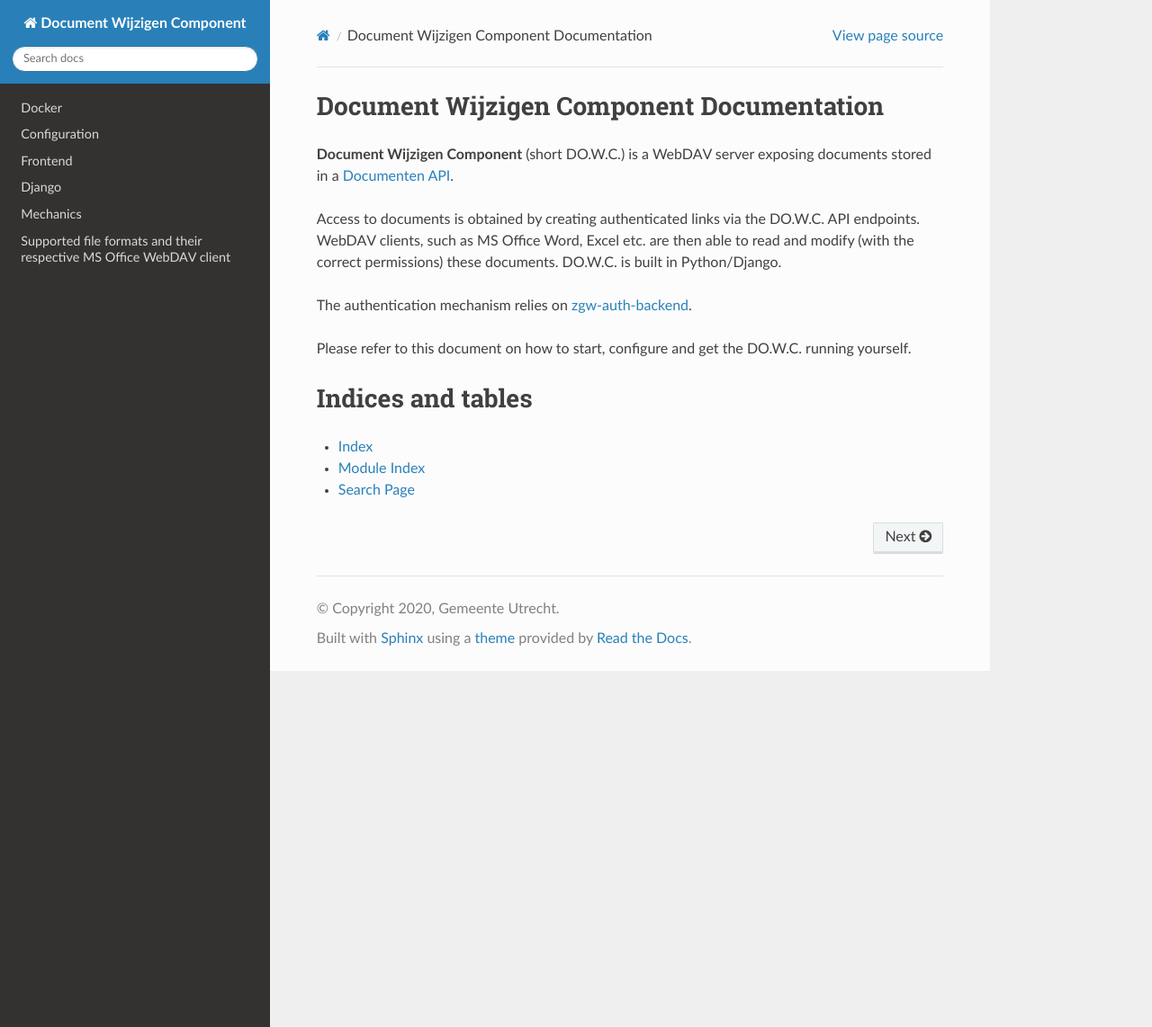
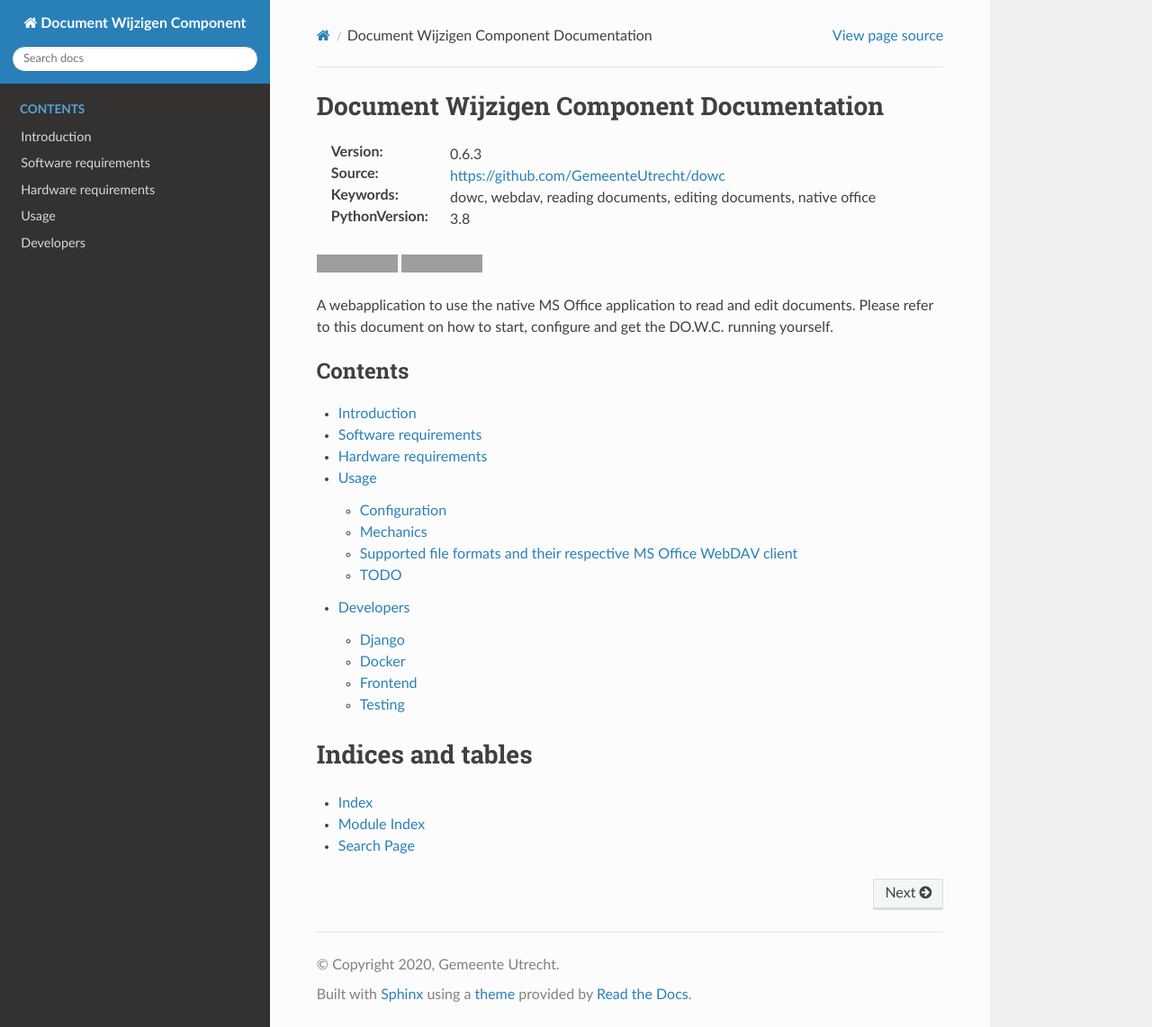
Before and after one commit to GemeenteUtrecht/dowc, a Sphinx documentation site: the page built from doc/index.rst, in a window 1280 px wide and 1142 px high. Shown: the whole window at 90% size. Built offline with Sphinx 7.4.7 and the Read the Docs theme 2.0.0, drawn with Linux system fonts in a browser that asks for light colours; grey boxes are pictures that could not be loaded.

Commit message:
:memo: Include requirements in documentation

```diff
--- a/doc/conf.py
+++ b/doc/conf.py
@@ -22,7 +22,7 @@ copyright = "2020, Gemeente Utrecht"
 author = "Gemeente Utrecht"
 
 # The full version, including alpha/beta/rc tags
-release = "0.1.3"
+release = "0.6.3"
 
 
 # -- General configuration ---------------------------------------------------
--- a/doc/index.rst
+++ b/doc/index.rst
@@ -1,24 +1,24 @@
 Document Wijzigen Component Documentation
 =========================================
 
-**Document Wijzigen Component** (short DO.W.C.) is a WebDAV server exposing documents stored in a `Documenten API <https://documenten-api.vng.cloud/>`_.
+:Version: 0.6.3
+:Source: https://github.com/GemeenteUtrecht/dowc
+:Keywords: dowc, webdav, reading documents, editing documents, native office
+:PythonVersion: 3.8
 
-Access to documents is obtained by creating authenticated links via the DO.W.C. API endpoints. WebDAV clients, such as MS Office Word, Excel etc. are then able to read and modify (with the correct permissions) these documents. DO.W.C. is built in Python/Django.
+|build-status| |black|
 
-The authentication mechanism relies on `zgw-auth-backend <https://github.com/maykinmedia/zgw-auth-backend>`_.
-
+A webapplication to use the native MS Office application to read and edit documents.
 Please refer to this document on how to start, configure and get the DO.W.C. running yourself.
 
 .. toctree::
    :maxdepth: 2
-   :hidden:
+   :caption: Contents
 
-   docker
-   configuration
-   frontend
-   django
-   mechanics
-   supported_formats
+   introduction
+   technical_requirements
+   usage/index
+   developers/index
 
 
 Indices and tables
```
Also changed, not shown: other parts of doc/index.rst (+7 -0 lines), doc/developers/index.rst (added, +14 -0 lines), doc/developers/testing.rst (added, +15 -0 lines), doc/introduction.rst (added, +10 -0 lines), doc/technical_requirements.rst (added, +45 -0 lines), doc/usage/admin.rst (added, +7 -0 lines), doc/usage/index.rst (added, +14 -0 lines), doc/developers/django.rst (renamed from doc/django.rst), doc/developers/docker.rst (renamed from doc/docker.rst), doc/developers/frontend.rst (renamed from doc/frontend.rst), doc/usage/configuration.rst (renamed from doc/configuration.rst), doc/usage/mechanics.rst (renamed from doc/mechanics.rst), doc/usage/supported_formats.rst (renamed from doc/supported_formats.rst).
